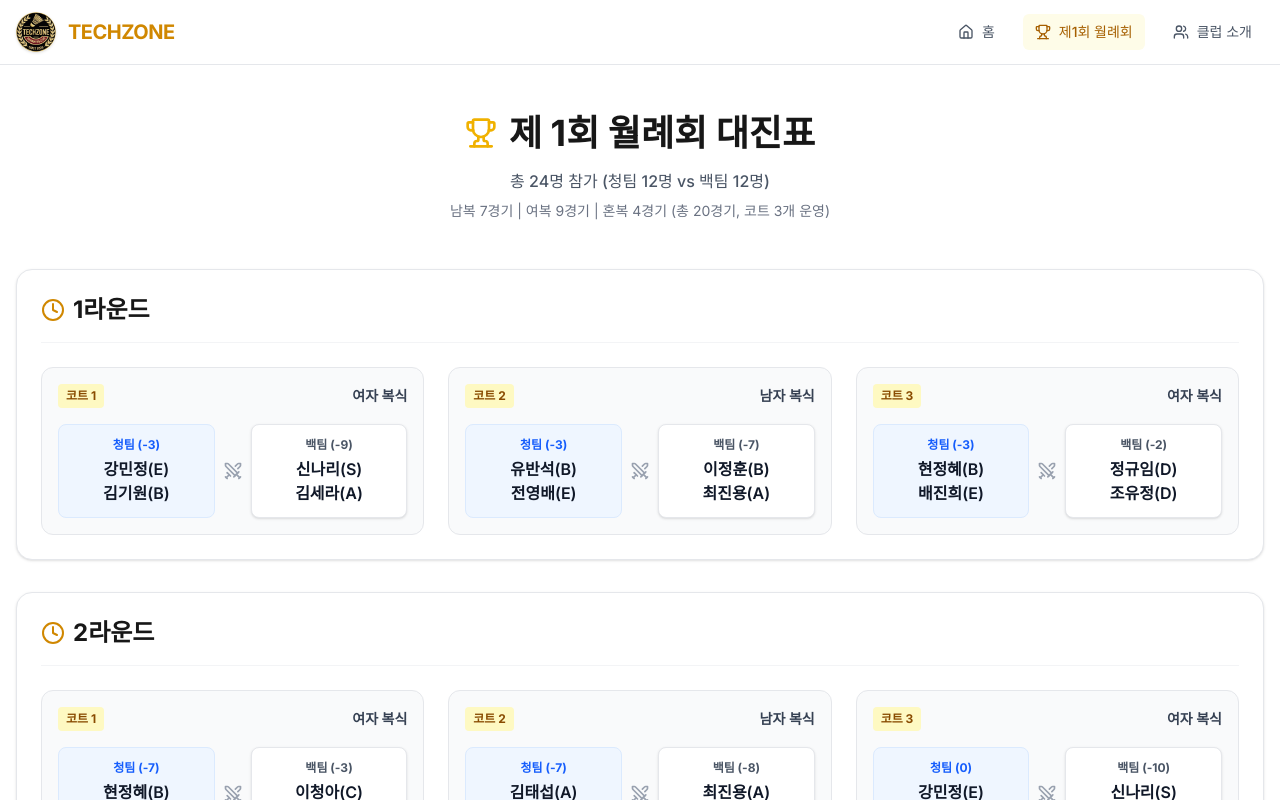
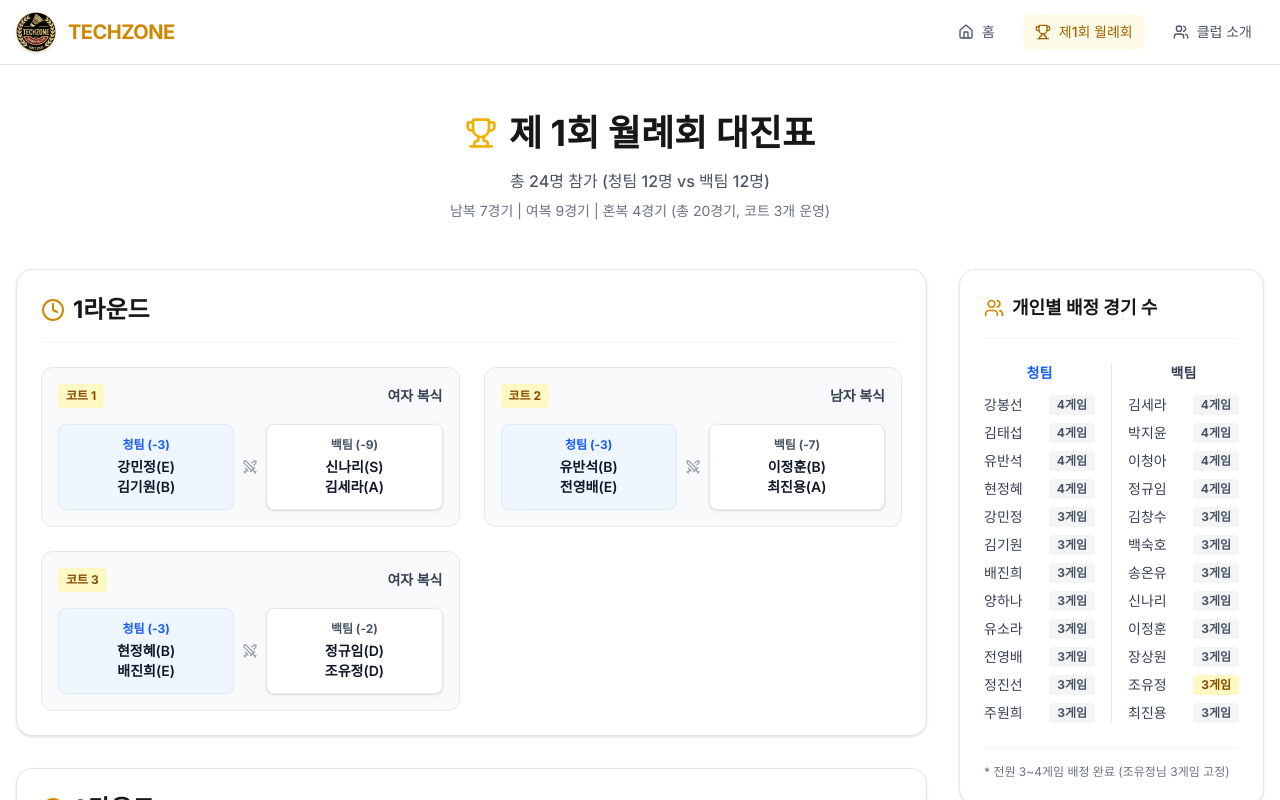
Before and after one commit to mathyujeong/techzone-club, a Next.js app: page /tournament in a window 1280 px wide. Shown: the top 800 px of the page. Built offline with nearby package versions, Linux system fonts and the light colour scheme.

Commit message:
feat: 선수별 배정 경기 수 통계 UI 추가

```diff
--- a/src/app/tournament/page.tsx
+++ b/src/app/tournament/page.tsx
@@ -1,4 +1,4 @@
-import { Trophy, Clock, Swords } from "lucide-react";
+import { Trophy, Clock, Swords, Users } from "lucide-react";
 import scheduleData from "@/data/tournament.json";
 
 export default function TournamentPage() {
@@ -6,6 +6,26 @@ export default function TournamentPage() {
     roundNum: r,
     matches: scheduleData.filter((m: any) => m.round === r)
   }));
+
+  // 선수별 경기 수 계산
+  const playerStats: Record<string, number> = {};
+  scheduleData.forEach((match: any) => {
+    match.blue_team.forEach((p: string) => {
+      playerStats[p] = (playerStats[p] || 0) + 1;
+    });
+    match.white_team.forEach((p: string) => {
+      playerStats[p] = (playerStats[p] || 0) + 1;
+    });
+  });
+
+  // 팀별로 분리 및 정렬 (게임 수 내림차순, 이름 오름차순)
+  const blueTeamStats = Object.entries(playerStats)
+    .filter(([name]) => scheduleData.some((m: any) => m.blue_team.includes(name)))
+    .sort((a, b) => b[1] - a[1] || a[0].localeCompare(b[0]));
+
+  const whiteTeamStats = Object.entries(playerStats)
+    .filter(([name]) => scheduleData.some((m: any) => m.white_team.includes(name)))
+    .sort((a, b) => b[1] - a[1] || a[0].localeCompare(b[0]));
 
   return (
     <div className="container mx-auto px-4 py-12">
@@ -22,7 +42,56 @@ export default function TournamentPage() {
         </p>
       </div>
 
-      <div className="space-y-8">
+      <div className="flex flex-col xl:flex-row-reverse gap-8 items-start">
+
+        {/* 사이드바 - 개인별 배정 경기 수 (모바일: 상단, PC: 우측 고정) */}
+        <div className="w-full xl:w-1/4 bg-white dark:bg-gray-900 rounded-2xl border border-gray-200 dark:border-gray-800 p-6 shadow-sm xl:sticky xl:top-24">
+          <h2 className="text-lg font-bold mb-6 flex items-center justify-center xl:justify-start gap-2 border-b border-gray-100 dark:border-gray-800 pb-4">
+            <Users className="text-yellow-600 w-5 h-5" />
+            개인별 배정 경기 수
+          </h2>
+
+          <div className="flex gap-4">
+            {/* 청팀 통계 */}
+            <div className="flex-1">
+              <h3 className="text-sm font-bold text-blue-600 dark:text-blue-400 mb-3 text-center">청팀</h3>
+              <ul className="space-y-2">
+                {blueTeamStats.map(([name, count]) => (
+                  <li key={name} className="flex justify-between items-center text-sm">
+                    <span className="text-gray-700 dark:text-gray-300 truncate font-medium" title={name}>{name.split('(')[0]}</span>
+                    <span className="bg-gray-100 dark:bg-gray-800 text-gray-600 dark:text-gray-400 px-2 py-0.5 rounded font-bold text-xs">
+                      {count}게임
+                    </span>
+                  </li>
+                ))}
+              </ul>
+            </div>
+
+            <div className="w-px bg-gray-200 dark:bg-gray-800"></div>
+
+            {/* 백팀 통계 */}
+            <div className="flex-1">
+              <h3 className="text-sm font-bold text-gray-700 dark:text-gray-300 mb-3 text-center">백팀</h3>
+              <ul className="space-y-2">
+                {whiteTeamStats.map(([name, count]) => (
+                  <li key={name} className="flex justify-between items-center text-sm">
+                    <span className="text-gray-700 dark:text-gray-300 truncate font-medium" title={name}>{name.split('(')[0]}</span>
+                    <span className={`px-2 py-0.5 rounded font-bold text-xs ${name.includes('조유정') ? 'bg-yellow-100 text-yellow-800 dark:bg-yellow-900 dark:text-yellow-300' : 'bg-gray-100 dark:bg-gray-800 text-gray-600 dark:text-gray-400'}`}>
+                      {count}게임
+                    </span>
+                  </li>
+                ))}
+              </ul>
+            </div>
+          </div>
+
+          <p className="text-xs text-gray-500 mt-6 pt-4 border-t border-gray-100 dark:border-gray-800 text-center xl:text-left">
+            * 전원 3~4게임 배정 완료 (조유정님 3게임 고정)
+          </p>
+        </div>
+
+        {/* 메인 대진표 */}
+        <div className="w-full xl:w-3/4 space-y-8">
           {rounds.map((round) => (
             <div key={round.roundNum} className="bg-white dark:bg-gray-900 rounded-2xl border border-gray-200 dark:border-gray-800 p-6 shadow-sm">
               <h2 className="text-2xl font-bold mb-6 flex items-center gap-2 border-b border-gray-100 dark:border-gray-800 pb-4">
@@ -30,7 +99,7 @@ export default function TournamentPage() {
                 {round.roundNum}라운드
               </h2>
 
-            <div className="grid grid-cols-1 lg:grid-cols-3 gap-6">
+              <div className="grid grid-cols-1 md:grid-cols-2 gap-6">
                 {round.matches.map((match: any, idx: number) => (
                   <div key={idx} className="bg-gray-50 dark:bg-gray-950 rounded-xl p-4 border border-gray-200 dark:border-gray-800">
                     <div className="flex justify-between items-center mb-4">
@@ -46,19 +115,19 @@ export default function TournamentPage() {
                       {/* 청팀 */}
                       <div className="flex-1 text-center bg-blue-50 dark:bg-blue-900/20 py-3 px-1 rounded-lg border border-blue-100 dark:border-blue-800/50">
                         <div className="text-xs font-bold text-blue-600 dark:text-blue-400 mb-1">청팀 ({match.blue_score})</div>
-                      <div className="font-semibold text-gray-900 dark:text-gray-100">{match.blue_team[0]}</div>
-                      <div className="font-semibold text-gray-900 dark:text-gray-100">{match.blue_team[1]}</div>
+                        <div className="font-semibold text-sm text-gray-900 dark:text-gray-100">{match.blue_team[0]}</div>
+                        <div className="font-semibold text-sm text-gray-900 dark:text-gray-100">{match.blue_team[1]}</div>
                       </div>
 
                       <div className="text-gray-400 flex-shrink-0">
-                      <Swords className="w-5 h-5" />
+                        <Swords className="w-4 h-4" />
                       </div>
 
                       {/* 백팀 */}
                       <div className="flex-1 text-center bg-white dark:bg-gray-800 py-3 px-1 rounded-lg border border-gray-200 dark:border-gray-700 shadow-sm">
                         <div className="text-xs font-bold text-gray-600 dark:text-gray-400 mb-1">백팀 ({match.white_score})</div>
-                      <div className="font-semibold text-gray-900 dark:text-gray-100">{match.white_team[0]}</div>
-                      <div className="font-semibold text-gray-900 dark:text-gray-100">{match.white_team[1]}</div>
+                        <div className="font-semibold text-sm text-gray-900 dark:text-gray-100">{match.white_team[0]}</div>
+                        <div className="font-semibold text-sm text-gray-900 dark:text-gray-100">{match.white_team[1]}</div>
                       </div>
                     </div>
                   </div>
@@ -67,6 +136,8 @@ export default function TournamentPage() {
             </div>
           ))}
         </div>
+
+      </div>
     </div>
   );
 }
```
Lines whose indentation alone changed are shown as unchanged.
